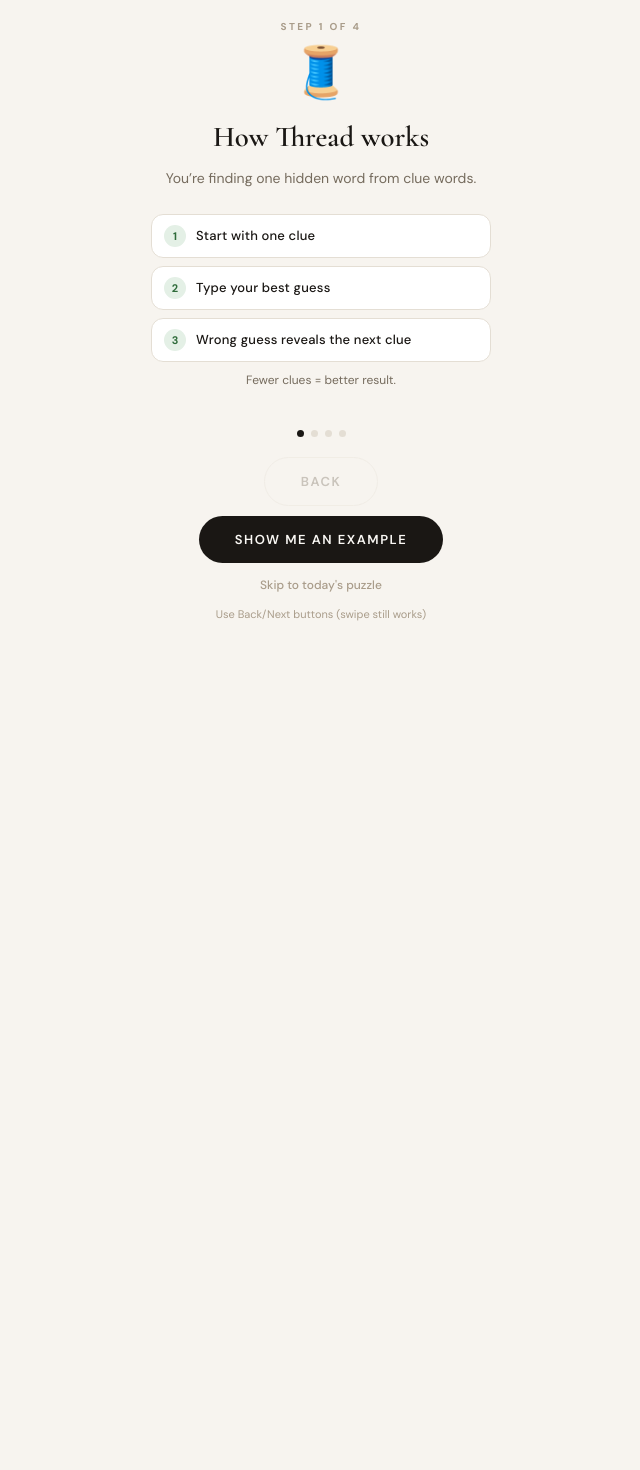
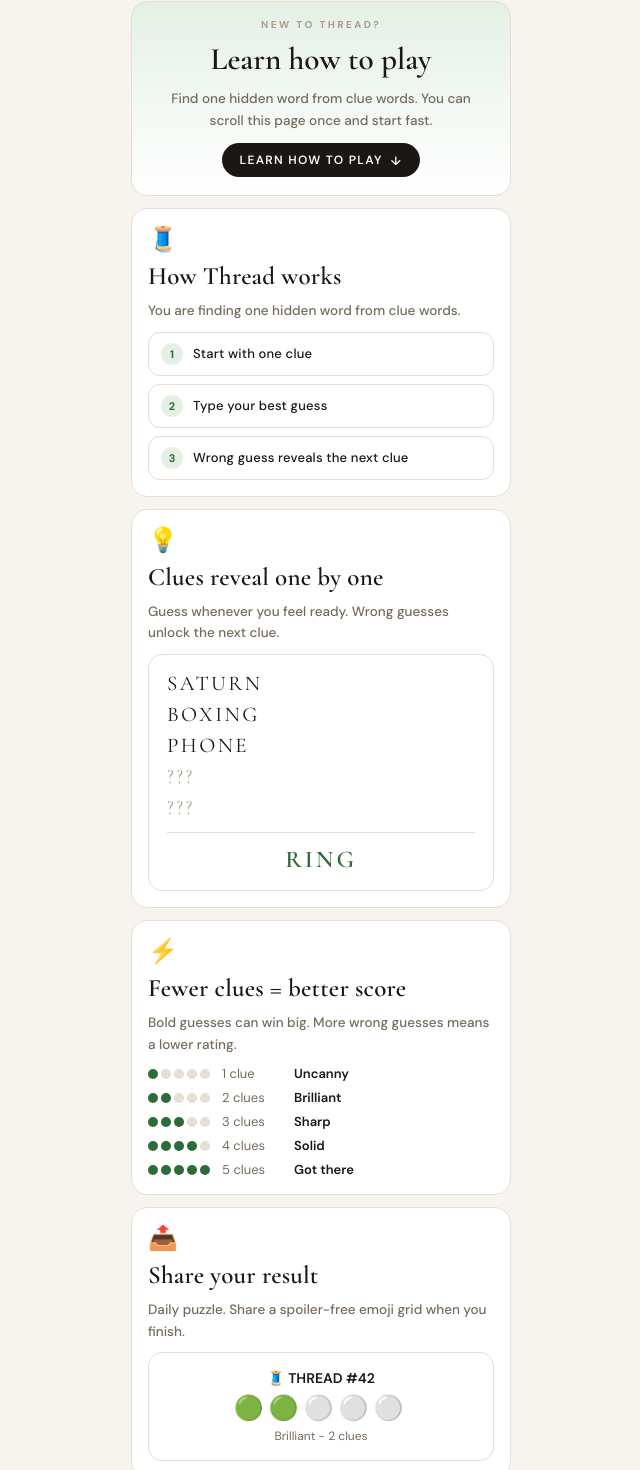
Before and after one commit to I-think-we-struck-goals-here/thread-game, a React (Vite) app: page / in a window 1280 px wide. Shown: the part 128-1598 px from the top of the page, without its empty margins (319-959 px from the left). Before the commit the page ends 800 px from the top, so only its background shows below. Built offline with nearby package versions, Linux system fonts and the light colour scheme.

Commit message:
Convert tutorial to single scroll page

```diff
--- a/src/App.jsx
+++ b/src/App.jsx
@@ -891,9 +891,18 @@
   .si { animation:slideIn 0.55s cubic-bezier(0.23,1,0.32,1) both; }
   .action-row { display:flex; gap:10px; justify-content:center; flex-wrap:wrap; }
   .tutorial-card { max-width:340px; }
-  .tutorial-shell { width:100%; max-width:360px; display:flex; flex-direction:column; align-items:center; margin-top:14px; }
   .tutorial-card { width:100%; min-height:var(--tutorial-card-min-height); display:flex; flex-direction:column; justify-content:flex-start; }
-  .tutorial-controls { width:100%; max-width:340px; display:flex; flex-direction:column; align-items:center; margin-top:8px; }
+  .tutorial-page { width:100%; max-width:380px; display:flex; flex-direction:column; gap:12px; margin-top:14px; padding-bottom:16px; }
+  .tutorial-hero { background:linear-gradient(180deg, ${C.accentSoft} 0%, ${C.card} 100%); border:1px solid ${C.border}; border-radius:16px; padding:18px 18px; text-align:center; display:flex; flex-direction:column; gap:10px; }
+  .tutorial-kicker { font:700 10px/1 'DM Sans', sans-serif; letter-spacing:2.4px; text-transform:uppercase; color:${C.faint}; }
+  .tutorial-section { background:${C.card}; border:1px solid ${C.border}; border-radius:16px; padding:16px 16px; display:flex; flex-direction:column; gap:10px; }
+  .tutorial-section-title { font:600 clamp(1.55rem, 6.5vw, 25px)/1.08 'Cormorant Garamond', serif; color:${C.dark}; letter-spacing:0.2px; }
+  .tutorial-section-body { color:${C.muted}; font:500 13.5px/1.6 'DM Sans', sans-serif; }
+  .tutorial-jump { margin:2px auto 0; border:none; background:${C.dark}; color:${C.white}; border-radius:999px; padding:11px 18px; font:600 12px/1 'DM Sans', sans-serif; letter-spacing:1.3px; text-transform:uppercase; cursor:pointer; display:inline-flex; align-items:center; gap:8px; transition:transform 0.18s ease, opacity 0.18s ease; }
+  .tutorial-jump:hover { transform:translateY(-1px); }
+  .tutorial-jump-arrow { display:inline-block; animation:tutorialArrow 1.5s ease-in-out infinite; }
+  @keyframes tutorialArrow { 0%,100% { transform:translateY(0); } 50% { transform:translateY(3px); } }
+  .tutorial-actions { display:flex; flex-direction:column; gap:8px; align-items:center; margin-top:6px; }
   .tutorial-steps { display:flex; flex-direction:column; gap:8px; margin-bottom:20px; }
   .tutorial-step { display:flex; align-items:center; gap:10px; background:${C.card}; border:1px solid ${C.border}; border-radius:12px; padding:10px 12px; text-align:left; }
   .tutorial-step-num { width:22px; height:22px; border-radius:50%; background:${C.accentSoft}; color:${C.accent}; display:flex; align-items:center; justify-content:center; font:700 11px 'DM Sans', sans-serif; flex-shrink:0; }
@@ -923,8 +932,9 @@
       --tutorial-card-min-height: 320px;
     }
     .tutorial-card { max-width:100%; }
-    .action-row.stack-mobile { flex-direction:column; align-items:stretch; width:100%; }
-    .action-row.stack-mobile > button { width:100%; }
+    .tutorial-page { gap:10px; }
+    .tutorial-hero, .tutorial-section { padding:14px 14px; border-radius:14px; }
+    .tutorial-jump { width:100%; justify-content:center; }
     .round-action-row { width:100%; gap:8px; flex-wrap:nowrap; }
     .tutorial-example { padding:14px 14px; margin-bottom:14px; }
     .tutorial-example-word { font-size:18px; letter-spacing:2px; margin-bottom:4px; }
@@ -987,141 +997,115 @@
 // ─────────────────────────────────────────────
 // TUTORIAL
 // ─────────────────────────────────────────────
-const TUT = [
-  { icon:"🧵", title:"How Thread works",
-    body:"You’re finding one hidden word from clue words.",
-    steps:["Start with one clue", "Type your best guess", "Wrong guess reveals the next clue"],
-    note:"Fewer clues = better result." },
-  { icon:"💡", title:"Clues reveal one by one",
-    body:"You start with a single clue. As more appear, the thread gets clearer. Guess whenever you feel it.",
-    example:{ words:["SATURN","BOXING","PHONE"], faded:["???","???"], answer:"RING" } },
-  { icon:"⚡", title:"Fewer clues = better score",
-    body:"A wrong guess costs you — it reveals the next clue. Bold guesses pay off, but bad ones tighten the clock.",
-    scoring:true },
-  { icon:"📤", title:"Share your result",
-    body:"One puzzle a day. When you're done, share a spoiler-free emoji grid with friends.",
-    share:true },
+const TUTORIAL_STEPS = [
+  "Start with one clue",
+  "Type your best guess",
+  "Wrong guess reveals the next clue",
 ];
 
 function Tutorial({ onDone, onSkip }) {
-  const [i, setI] = useState(0);
-  const touchStartX = useRef(null);
-  const c = TUT[i];
-  const isFirstStep = i === 0;
-  const isLastStep = i === TUT.length - 1;
-  const next = () => i < TUT.length-1 ? setI(i+1) : onDone();
-  const previous = () => setI((p) => Math.max(0, p - 1));
-  const nextLabel = isFirstStep ? "Show me an example" : isLastStep ? "Try 3 practice rounds" : "Next";
-
-  const onTouchStart = (event) => {
-    touchStartX.current = event.touches?.[0]?.clientX ?? null;
-  };
-
-  const onTouchEnd = (event) => {
-    if (touchStartX.current === null) {
-      return;
-    }
-
-    const endX = event.changedTouches?.[0]?.clientX ?? touchStartX.current;
-    const delta = endX - touchStartX.current;
-    touchStartX.current = null;
-
-    if (Math.abs(delta) < 42) {
-      return;
-    }
-
-    if (delta < 0) {
-      next();
-      return;
-    }
-
-    previous();
+  const guideRef = useRef(null);
+
+  const scrollToGuide = () => {
+    guideRef.current?.scrollIntoView({ behavior:"smooth", block:"start" });
   };
 
   return (
-    <div style={SCREEN_STYLE}>
+    <div style={{ ...SCREEN_STYLE, justifyContent:"flex-start" }}>
       <Logo />
 
-      <div className="tutorial-shell">
-        <div
-          key={i}
-          className="fu tutorial-card"
-          onTouchStart={onTouchStart}
-          onTouchEnd={onTouchEnd}
-          style={{ textAlign:"center" }}
-        >
-          <div style={{ fontFamily:sans, fontSize:10, letterSpacing:"2.4px", textTransform:"uppercase", color:C.faint, fontWeight:700, marginBottom:10 }}>
-            Step {i + 1} of {TUT.length}
-          </div>
-          <div style={{ fontSize:50, marginBottom:18 }}>{c.icon}</div>
-          <h2 style={{ fontFamily:serif, fontSize:"clamp(1.8rem, 7.2vw, 27px)", fontWeight:600, color:C.dark, marginBottom:12 }}>{c.title}</h2>
-          <p style={{ fontFamily:sans, fontSize:14, lineHeight:1.75, color:C.muted, marginBottom:24 }}>{c.body}</p>
-
-          {c.steps && (
-            <div className="tutorial-steps">
-              {c.steps.map((step, idx) => (
+      <div className="tutorial-page">
+        <div className="fu tutorial-hero">
+          <div className="tutorial-kicker">New to Thread?</div>
+          <h2 style={{ fontFamily:serif, fontSize:"clamp(1.95rem, 7.5vw, 31px)", color:C.dark, fontWeight:600 }}>
+            Learn how to play
+          </h2>
+          <p className="tutorial-section-body" style={{ maxWidth:300, margin:"0 auto" }}>
+            Find one hidden word from clue words. You can scroll this page once and start fast.
+          </p>
+          <button className="tutorial-jump" onClick={scrollToGuide}>
+            Learn how to play <span className="tutorial-jump-arrow" aria-hidden="true">↓</span>
+          </button>
+        </div>
+
+        <div ref={guideRef} className="fu tutorial-section" style={{ animationDelay:"0.12s" }}>
+          <div style={{ fontSize:24 }}>🧵</div>
+          <h3 className="tutorial-section-title">How Thread works</h3>
+          <p className="tutorial-section-body">
+            You are finding one hidden word from clue words.
+          </p>
+          <div className="tutorial-steps" style={{ marginBottom:0 }}>
+            {TUTORIAL_STEPS.map((step, idx) => (
               <div key={step} className="tutorial-step">
                 <span className="tutorial-step-num">{idx + 1}</span>
                 <span className="tutorial-step-text">{step}</span>
               </div>
             ))}
-              {c.note && (
-                <div style={{ fontFamily:sans, fontSize:12, color:C.muted, marginTop:2 }}>
-                  {c.note}
-                </div>
-              )}
-            </div>
-          )}
-
-          {c.example && (
-            <div className="tutorial-example">
-              {c.example.words.map((w,j)=><div key={j} className="tutorial-example-word">{w}</div>)}
-              {c.example.faded.map((w,j)=><div key={j} className="tutorial-example-word faded">{w}</div>)}
+          </div>
+        </div>
+
+        <div className="fu tutorial-section" style={{ animationDelay:"0.2s" }}>
+          <div style={{ fontSize:24 }}>💡</div>
+          <h3 className="tutorial-section-title">Clues reveal one by one</h3>
+          <p className="tutorial-section-body">
+            Guess whenever you feel ready. Wrong guesses unlock the next clue.
+          </p>
+          <div className="tutorial-example" style={{ marginBottom:0 }}>
+            {["SATURN", "BOXING", "PHONE"].map((word) => (
+              <div key={word} className="tutorial-example-word">{word}</div>
+            ))}
+            {["???", "???"].map((word, idx) => (
+              <div key={`hidden-${idx}`} className="tutorial-example-word faded">{word}</div>
+            ))}
             <div style={{ height:1, background:C.border, margin:"12px 0" }}/>
-              <div className="tutorial-example-answer">{c.example.answer}</div>
-            </div>
-          )}
-
-          {c.scoring && (
-            <div style={{ display:"flex", flexDirection:"column", gap:7, marginBottom:20, alignItems:"center" }}>
-              {[1,2,3,4,5].map(n=>(
+            <div className="tutorial-example-answer">RING</div>
+          </div>
+        </div>
+
+        <div className="fu tutorial-section" style={{ animationDelay:"0.28s" }}>
+          <div style={{ fontSize:24 }}>⚡</div>
+          <h3 className="tutorial-section-title">Fewer clues = better score</h3>
+          <p className="tutorial-section-body">
+            Bold guesses can win big. More wrong guesses means a lower rating.
+          </p>
+          <div style={{ display:"flex", flexDirection:"column", gap:7 }}>
+            {[1,2,3,4,5].map((n) => (
               <div key={n} style={{ display:"flex", alignItems:"center", gap:12, fontFamily:sans, fontSize:13 }}>
                 <div style={{ display:"flex", gap:3 }}>
-                    {[1,2,3,4,5].map(d=><div key={d} style={{ width:10,height:10,borderRadius:"50%", background:d<=n?C.accent:C.border }}/>)}
-                  </div>
-                  <span style={{ color:C.muted, minWidth:55 }}>{n} clue{n>1?"s":""}</span>
+                  {[1,2,3,4,5].map((d) => (
+                    <div key={d} style={{ width:10, height:10, borderRadius:"50%", background:d<=n?C.accent:C.border }} />
+                  ))}
+                </div>
+                <span style={{ color:C.muted, minWidth:60 }}>{n} clue{n>1?"s":""}</span>
                 <span style={{ color:C.dark, fontWeight:600 }}>{SCORE_LABELS[n]}</span>
               </div>
             ))}
           </div>
-          )}
-
-          {c.share && (
-            <div style={{ background:C.card, border:`1px solid ${C.border}`, borderRadius:14, padding:"18px 28px", marginBottom:20, textAlign:"center", fontFamily:sans }}>
+        </div>
+
+        <div className="fu tutorial-section" style={{ animationDelay:"0.36s" }}>
+          <div style={{ fontSize:24 }}>📤</div>
+          <h3 className="tutorial-section-title">Share your result</h3>
+          <p className="tutorial-section-body">
+            Daily puzzle. Share a spoiler-free emoji grid when you finish.
+          </p>
+          <div style={{ background:C.card, border:`1px solid ${C.border}`, borderRadius:14, padding:"16px 20px", textAlign:"center", fontFamily:sans }}>
             <div style={{ fontSize:14, fontWeight:600, color:C.dark, marginBottom:5 }}>🧵 THREAD #42</div>
             <div style={{ fontSize:24, letterSpacing:5, marginBottom:5 }}>🟢🟢⚪⚪⚪</div>
-              <div style={{ fontSize:12, color:C.muted }}>Brilliant — 2 clues</div>
-            </div>
-          )}
-        </div>
-
-        <div className="tutorial-controls">
-          <Dots n={TUT.length} active={i} />
-          <div className="action-row stack-mobile" style={{ marginTop:6, width:"100%", maxWidth:340 }}>
-            <Btn v="outline" onClick={previous} disabled={isFirstStep}>Back</Btn>
-            <Btn onClick={next}>{nextLabel}</Btn>
-          </div>
+            <div style={{ fontSize:12, color:C.muted }}>Brilliant - 2 clues</div>
+          </div>
+        </div>
+
+        <div className="fu tutorial-actions" style={{ animationDelay:"0.44s" }}>
+          <Btn onClick={onDone} style={{ minWidth:260 }}>Start 3 practice rounds</Btn>
           <button onClick={onSkip} style={{
             background:"none", border:"none", cursor:"pointer", fontFamily:sans,
             fontSize:12, color:C.faint, fontWeight:500, padding:"8px 16px",
-            transition:"color 0.2s", marginTop:6,
+            transition:"color 0.2s",
           }}
             onMouseEnter={e=>e.target.style.color=C.muted}
             onMouseLeave={e=>e.target.style.color=C.faint}
           >Skip to today's puzzle</button>
-          <div style={{ marginTop:6, fontFamily:sans, fontSize:11, color:C.faint }}>
-            Use Back/Next buttons (swipe still works)
-          </div>
         </div>
       </div>
     </div>
```
Also changed, not shown: 3 other files (tests, documents, lock files or other folders). Lines whose indentation alone changed are shown as unchanged.
